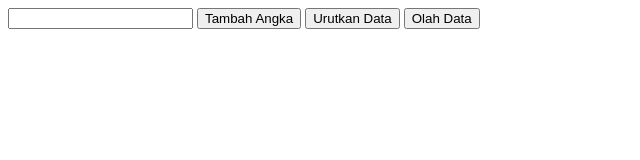
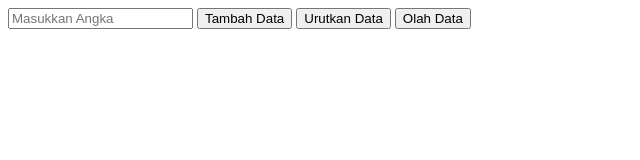
Before and after one commit to gerryfad/Laporan-Seleksi-Magang, a plain HTML site: page index.html in a window 1280 px wide. Shown: the whole page, without its empty margins (0-640 px from the left). Drawn offline with Linux system fonts and the light colour scheme.

Commit message:
Update index.html

```diff
--- a/index.html
+++ b/index.html
@@ -6,8 +6,8 @@
     <title>Magang</title>
 </head>
 <body>
-    <input type="number" id="input">
-    <button id="tambah">Tambah Angka</button>
+    <input type="number" id="input" placeholder="Masukkan Angka">
+    <button id="tambah">Tambah Data</button>
     <button id="urutkan">Urutkan Data</button>
     <button id="average">Olah Data</button>
     <ul class="data"></ul>
```
